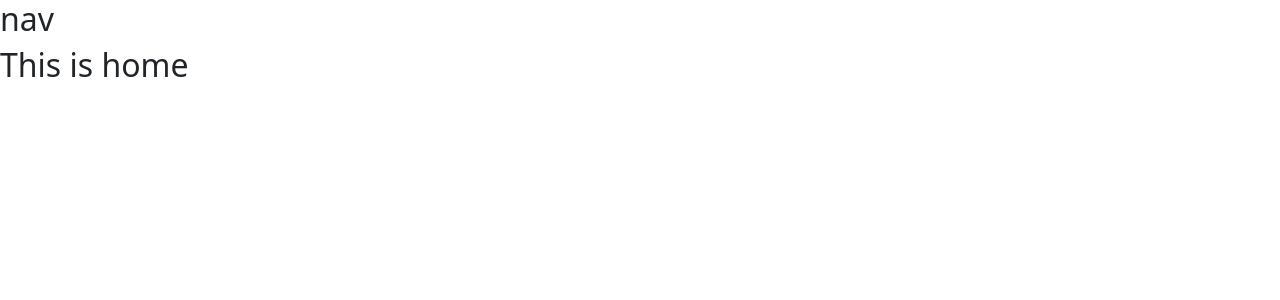
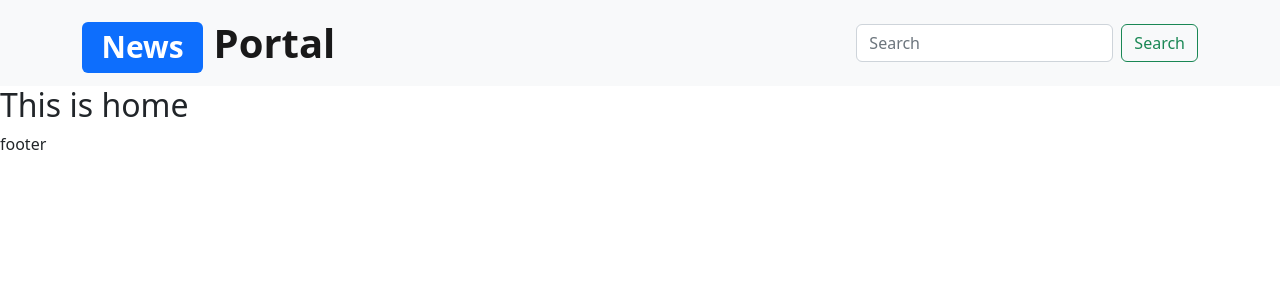
Before and after one commit to abdurrahim5g/news-auth, a React (Vite) app: page / in a window 1280 px wide. Shown: the top 300 px of the page. Built offline with nearby package versions, Linux system fonts and the light colour scheme.

Commit message:
Router setup with header component

```diff
--- a/src/App.css
+++ b/src/App.css
@@ -0,0 +1,3 @@
+body a {
+  text-decoration: none;
+}
--- a/src/Layouts/Main.jsx
+++ b/src/Layouts/Main.jsx
@@ -1,12 +1,13 @@
 import { Outlet } from "react-router-dom";
+import Header from "../components/Header/Header";
+import Footer from "../components/Footer/Footer";
 
 const Main = () => {
   return (
     <main className="main-layout">
-      <h2>nav</h2>
-      <p>
-        <Outlet></Outlet>
-      </p>
+      <Header></Header>
+      <Outlet></Outlet>
+      <Footer></Footer>
     </main>
   );
 };
--- /dev/null
+++ b/src/Pages/Category/Category.jsx
@@ -0,0 +1,5 @@
+const Category = () => {
+  return <div>This is category</div>;
+};
+
+export default Category;
--- /dev/null
+++ b/src/Pages/Home/Home.jsx
@@ -0,0 +1,5 @@
+const Home = () => {
+  return <div className="home-component">home</div>;
+};
+
+export default Home;
--- /dev/null
+++ b/src/Pages/News/News.jsx
@@ -0,0 +1,5 @@
+const News = () => {
+  return <div className="news-component">news</div>;
+};
+
+export default News;
--- /dev/null
+++ b/src/components/Footer/Footer.jsx
@@ -0,0 +1,5 @@
+const Footer = () => {
+  return <footer className="footer-component">footer</footer>;
+};
+
+export default Footer;
--- /dev/null
+++ b/src/components/Header/Header.css
@@ -0,0 +1,8 @@
+a.navbar-brand {
+  font-size: 40px;
+  font-weight: 700;
+}
+
+.flex-end {
+  justify-content: flex-end;
+}
--- /dev/null
+++ b/src/components/Header/Header.jsx
@@ -0,0 +1,34 @@
+import { Badge } from "react-bootstrap";
+import Button from "react-bootstrap/Button";
+import Container from "react-bootstrap/Container";
+import Form from "react-bootstrap/Form";
+import Navbar from "react-bootstrap/Navbar";
+import "./Header.css";
+
+const Header = () => {
+  return (
+    <div className="header-component">
+      <Navbar bg="light" expand="lg">
+        <Container>
+          <Navbar.Brand href="/">
+            <Badge bg="primary">News</Badge> Portal
+          </Navbar.Brand>
+          <Navbar.Toggle aria-controls="navbarScroll" />
+          <Navbar.Collapse id="navbarScroll" className="flex-end">
+            <Form className="d-flex">
+              <Form.Control
+                type="search"
+                placeholder="Search"
+                className="me-2"
+                aria-label="Search"
+              />
+              <Button variant="outline-success">Search</Button>
+            </Form>
+          </Navbar.Collapse>
+        </Container>
+      </Navbar>
+    </div>
+  );
+};
+
+export default Header;
```
